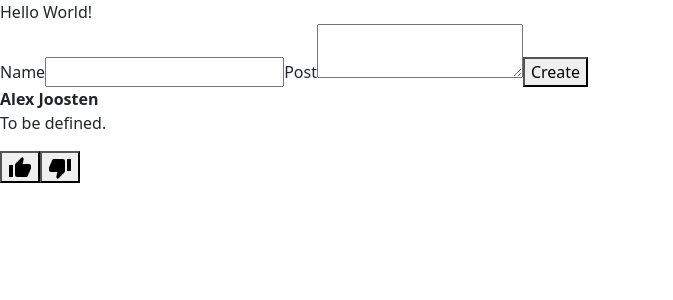
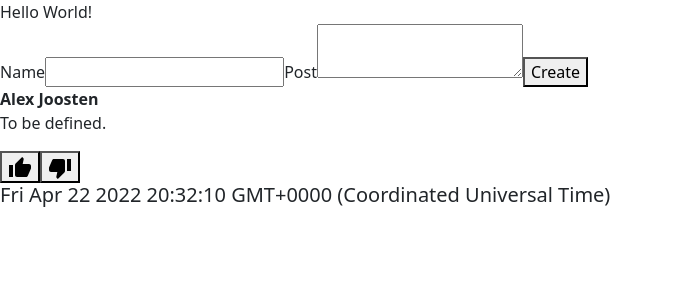
Before and after one commit to Ajmankawits/SocialFeed, a React (Create React App) app: page / in a window 1280 px wide. Shown: the top 300 px of the page, without its empty margins (0-673 px from the left). Built offline with nearby package versions, Linux system fonts and the light colour scheme.

Commit message:
Updated README + Added PostDate.css + Exported Post

```diff
--- a/src/Components/Post/Post.jsx
+++ b/src/Components/Post/Post.jsx
@@ -1,17 +1,22 @@
 import React from 'react';
 import LikeDislike from '../LikeDislike/LikeDislike';
+import PostDate from '../PostDate/PostDate';
+
+
+
 
 const Post = (props) => {
 
-
+    const now = Date()
 
     return (
         <div>
             <strong>{props.userName}</strong>
             <p>{props.postBody}</p>
             <LikeDislike />
+            <PostDate date={now}/>
+            <span></span>
         </div>
      );
 }
-
 export default Post;
--- a/src/Components/PostDate/PostDate.css
+++ b/src/Components/PostDate/PostDate.css
@@ -0,0 +1,4 @@
+.date-class{
+    margin-top: 5px;
+    font-size: .50rem
+}
```
Also changed, not shown: 1 other file (tests, documents, lock files or other folders).
